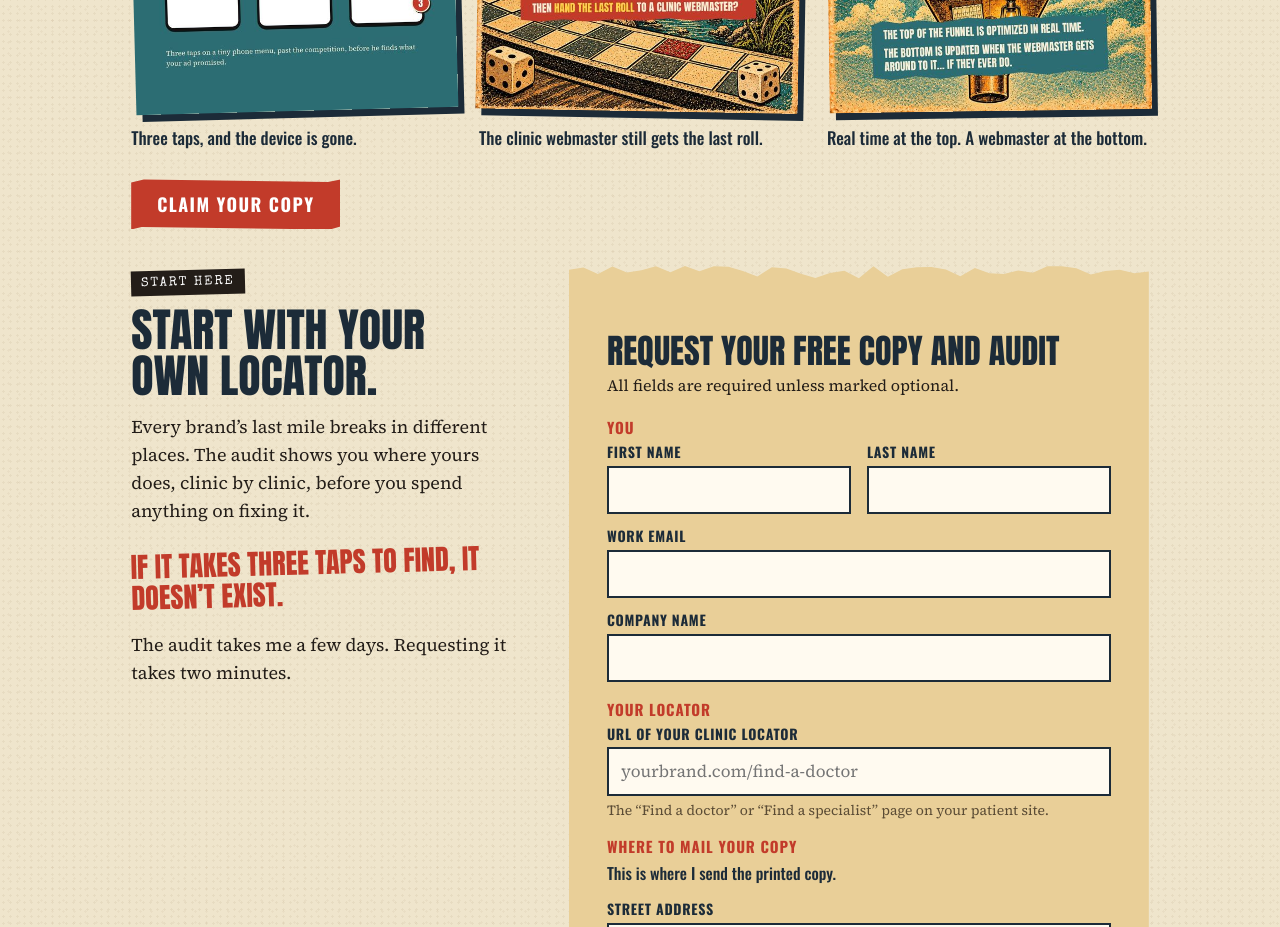
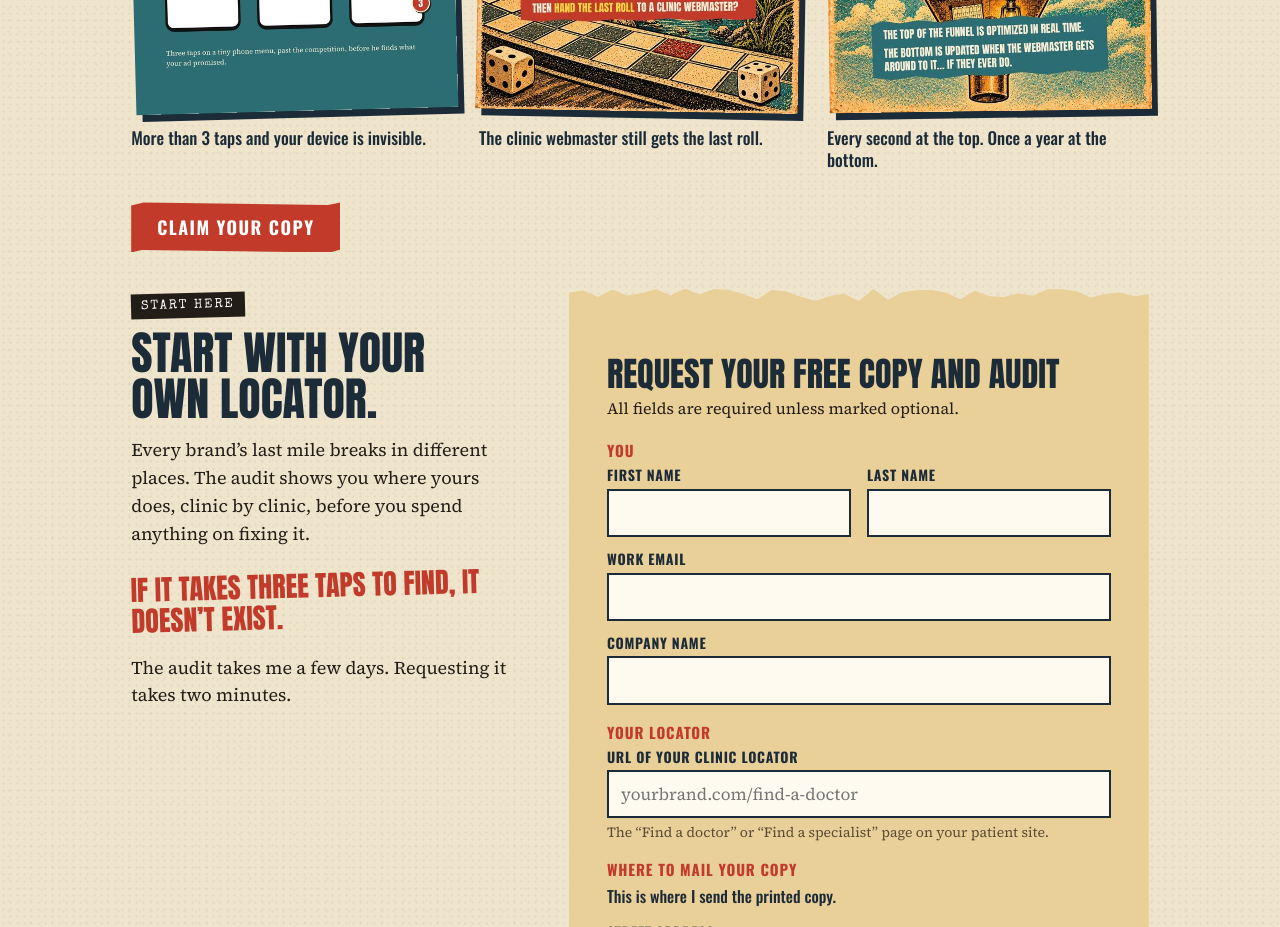
Before and after one commit to ergdaddycoaches-cell/dtc-rewired, a plain HTML site: page index.html in a window 1280 px wide. Shown: the part 2300-3227 px from the top of the page. Drawn offline with Linux system fonts and the light colour scheme.

Commit message:
Rewrite the book captions so the comparisons match.
Co-authored-by: Cursor <cursoragent@cursor.com>

```diff
--- a/index.html
+++ b/index.html
@@ -68,9 +68,9 @@
     <span class="tag">Inside the book</span>
     <h2 id="ih">32 pages on the last mile</h2>
     <div class="spreads">
-      <figure><img src="assets/img/taps.jpg" alt="Spread showing three phone screens: a clinic menu three taps deep, with the device marked invisible." loading="lazy"><figcaption>Three taps, and the device is gone.</figcaption></figure>
+      <figure><img src="assets/img/taps.jpg" alt="Spread showing three phone screens: a clinic menu three taps deep, with the device marked invisible." loading="lazy"><figcaption>More than 3 taps and your device is invisible.</figcaption></figure>
       <figure><img src="assets/img/board.jpg" alt="Illustration of a board game: a swamp of off-label claims and a land of broken links." loading="lazy"><figcaption>The clinic webmaster still gets the last roll.</figcaption></figure>
-      <figure><img src="assets/img/funnel.jpg" alt="Illustration of a funnel machine: real-time optimization at the top, infrequent updates at the bottom." loading="lazy"><figcaption>Real time at the top. A webmaster at the bottom.</figcaption></figure>
+      <figure><img src="assets/img/funnel.jpg" alt="Illustration of a funnel machine: real-time optimization at the top, infrequent updates at the bottom." loading="lazy"><figcaption>Every second at the top. Once a year at the bottom.</figcaption></figure>
     </div>
     <p style="margin-top:30px"><a class="cta" href="#request">Claim your copy</a></p>
   </section>
```
